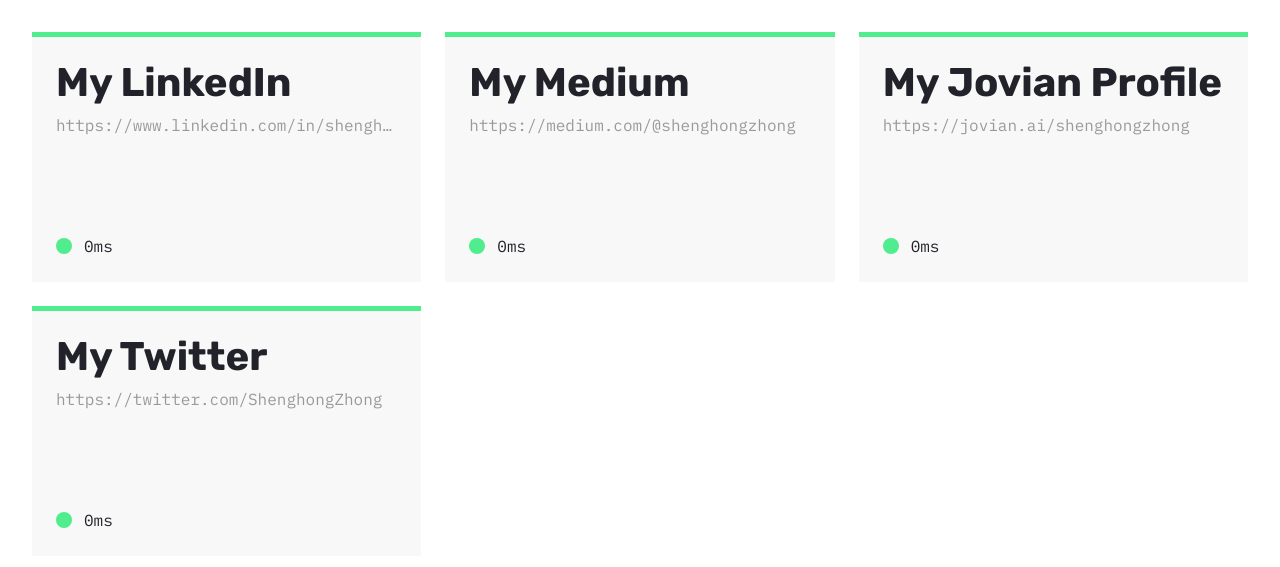
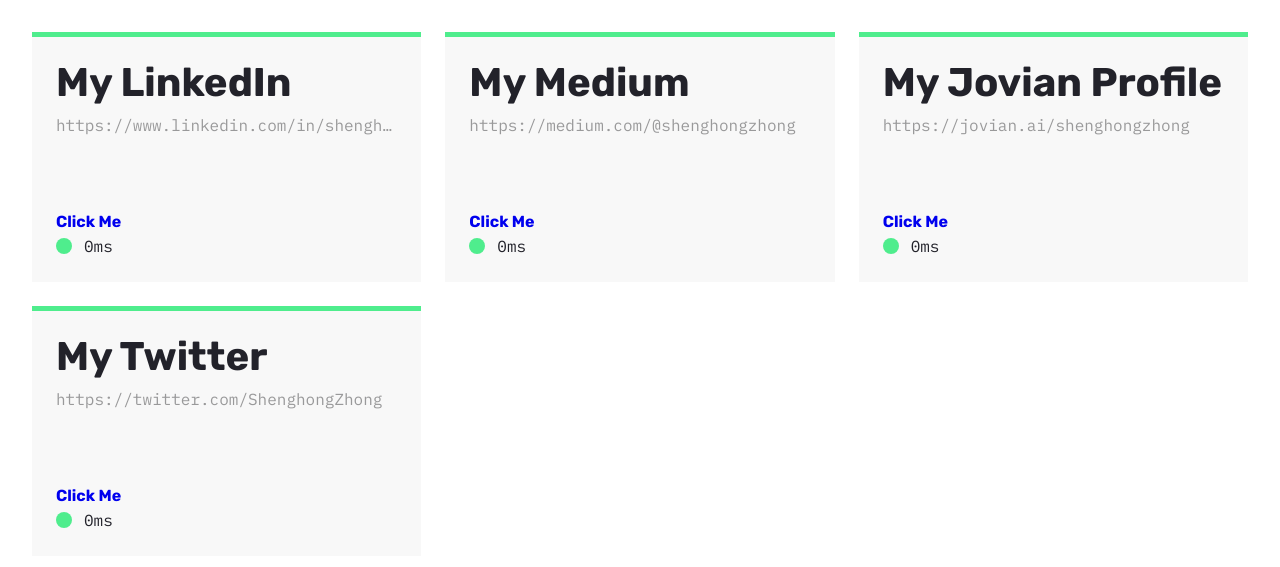
Before and after one commit to Shenghongzhong/miniping, a Flask app: page / in a window 1280 px wide. Shown: the part 88-655 px from the top of the page. Run offline with Flask 2, Linux system fonts and the light colour scheme; data that the repository does not hold is empty.

Commit message:
add anchor link

```diff
--- a/static/style.css
+++ b/static/style.css
@@ -144,3 +144,13 @@
     font-size: 32px;
   }
 }
+
+a {
+  text-decoration: none;
+}
+
+a:hover {
+  color: white;
+  text-decoration: none;
+  cursor: pointer;
+}
--- a/templates/home.html
+++ b/templates/home.html
@@ -6,6 +6,8 @@
         <div class="page">
             <h2>{{panel['title']}}</h2>
             <p class="url">{{panel['url']}}</p>
+            <p><a href="{{panel['url']}}">Click Me</a></p>
+
             <output>Measuring</output>
         </div>
     {% endfor %}
```
